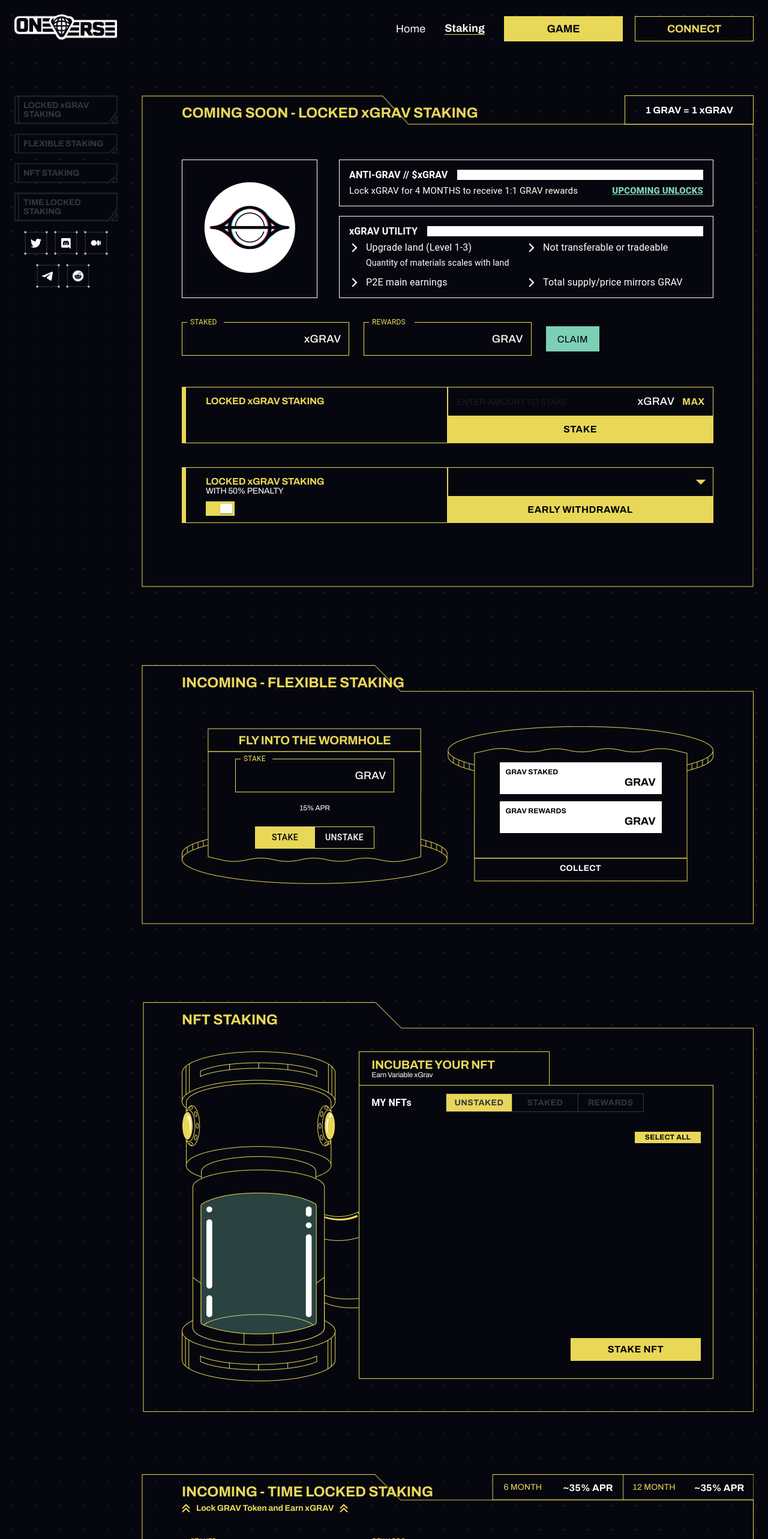
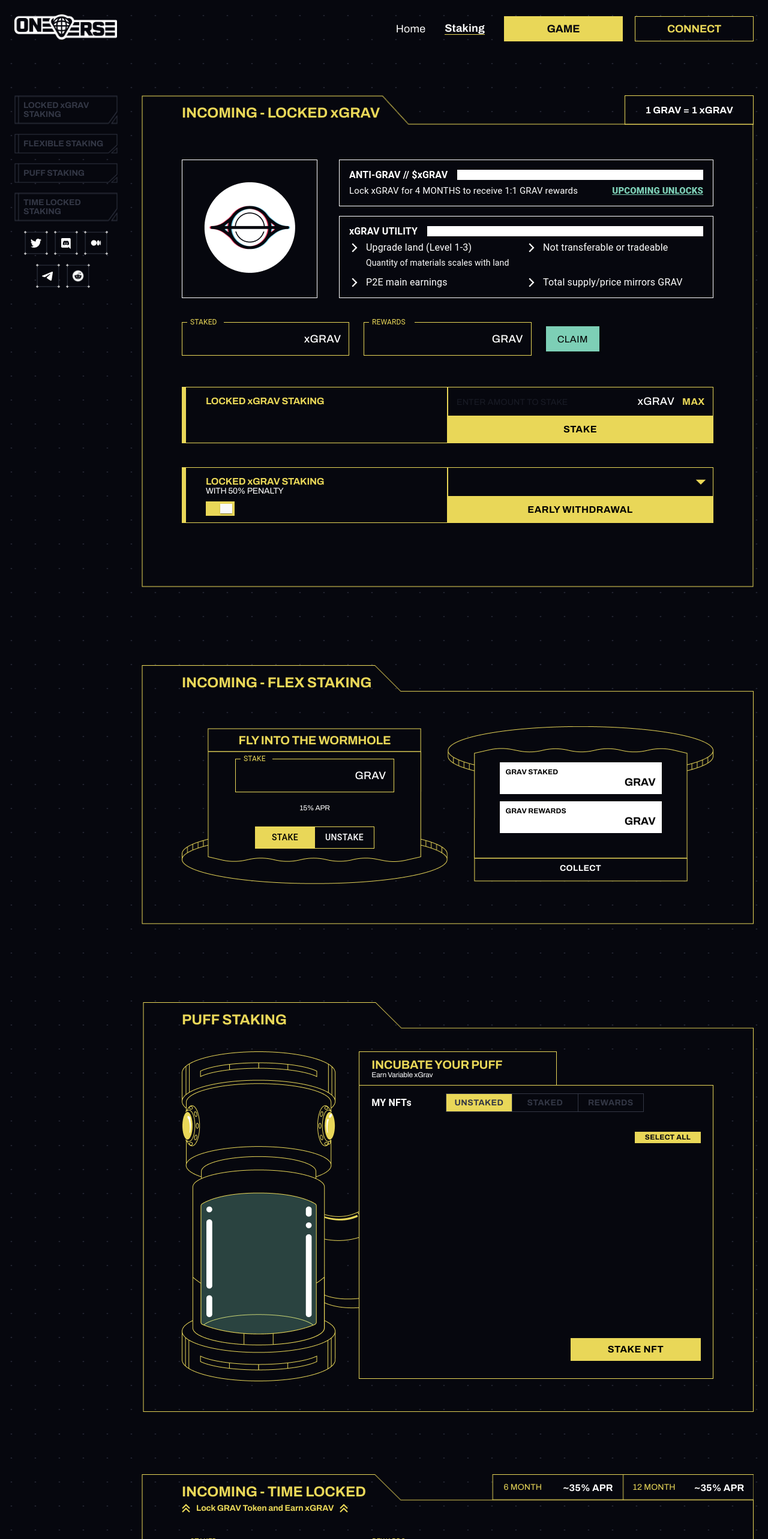
Before and after one commit to krishanu-xc/staking, a Next.js app: page /staking in a window 1280 px wide. Shown: the top 2566 px of the page at 60% size. Built offline with nearby package versions, Linux system fonts and the light colour scheme.

Commit message:
incoming v2

```diff
--- a/pages/staking.js
+++ b/pages/staking.js
@@ -2168,7 +2168,7 @@
                 </Link>
                 <Link href="#" smooth={true} className={classes.leftMenu} style={{ textDecoration: "none" }} to="nft" duration={2000} spy={true}>
                   <Typography variant="h2">
-                    NFT STAKING
+                    PUFF STAKING
                   </Typography>
                 </Link>
                 <Link href="#" smooth={true} className={classes.leftMenu} style={{ textDecoration: "none" }} to="time" duration={2000} spy={true}>
@@ -2212,7 +2212,7 @@
             )}
             <Box id="swap" className={classes.swapBlock} style={{ pointerEvents: "none", position: "relative", overflowX: "hidden" }}>
               <Typography variant="h2" className={clsx(classes.blockTitle, classes.mobileLocked)}>
-                COMING SOON - LOCKED xGRAV STAKING
+                INCOMING - LOCKED xGRAV
               </Typography>
               {
                 !matches ? (
@@ -2422,7 +2422,7 @@
             </Box>
             <Box id="flexible" className={classes.flexibleBlock} style={{ pointerEvents: "none" }}>
               <Typography variant="h2" className={classes.blockTitle}>
-                INCOMING - FLEXIBLE STAKING
+                INCOMING - FLEX STAKING
               </Typography>
               <Grid container className={classes.flexibleContent}>
                 <Grid item md={6} xs={12}>
@@ -2469,7 +2469,7 @@
             </Box>
             <Box id="nft" className={classes.nftStakingBlock}>
               <Typography variant="h2" className={classes.blockTitle}>
-                NFT STAKING
+                PUFF STAKING
               </Typography>
               <Grid container className={classes.nftStakingContent}>
                 <Grid item md={4} xs={12}>
@@ -2479,7 +2479,7 @@
                 <Grid item md={8} xs={12}>
                   <Box className={classes.stakingNFT} >
                     <Box className={classes.nftTitle}>
-                      <Typography variant="h1" className={classes.flyInto1}>INCUBATE YOUR NFT</Typography>
+                      <Typography variant="h1" className={classes.flyInto1}>INCUBATE YOUR PUFF</Typography>
                       <Typography variant="h1" className={classes.darkMatter} style={{ marginBottom: "0" }}>Earn Variable xGrav</Typography>
                     </Box>
                     <Box className={classes.nftNFTs}>
@@ -2652,7 +2652,7 @@
                 </Box>
               )}
               <Typography variant="h2" className={classes.blockTitle}>
-                INCOMING - TIME LOCKED STAKING
+                INCOMING - TIME LOCKED
               </Typography>
               <Typography variant="h2" className={classes.blockTitleDesc}>
                 <img style={{ marginRight: "10px" }} src="up-arrow.png"></img> Lock GRAV Token and Earn xGRAV <img style={{ marginLeft: "10px" }} src="up-arrow.png"></img>
```
